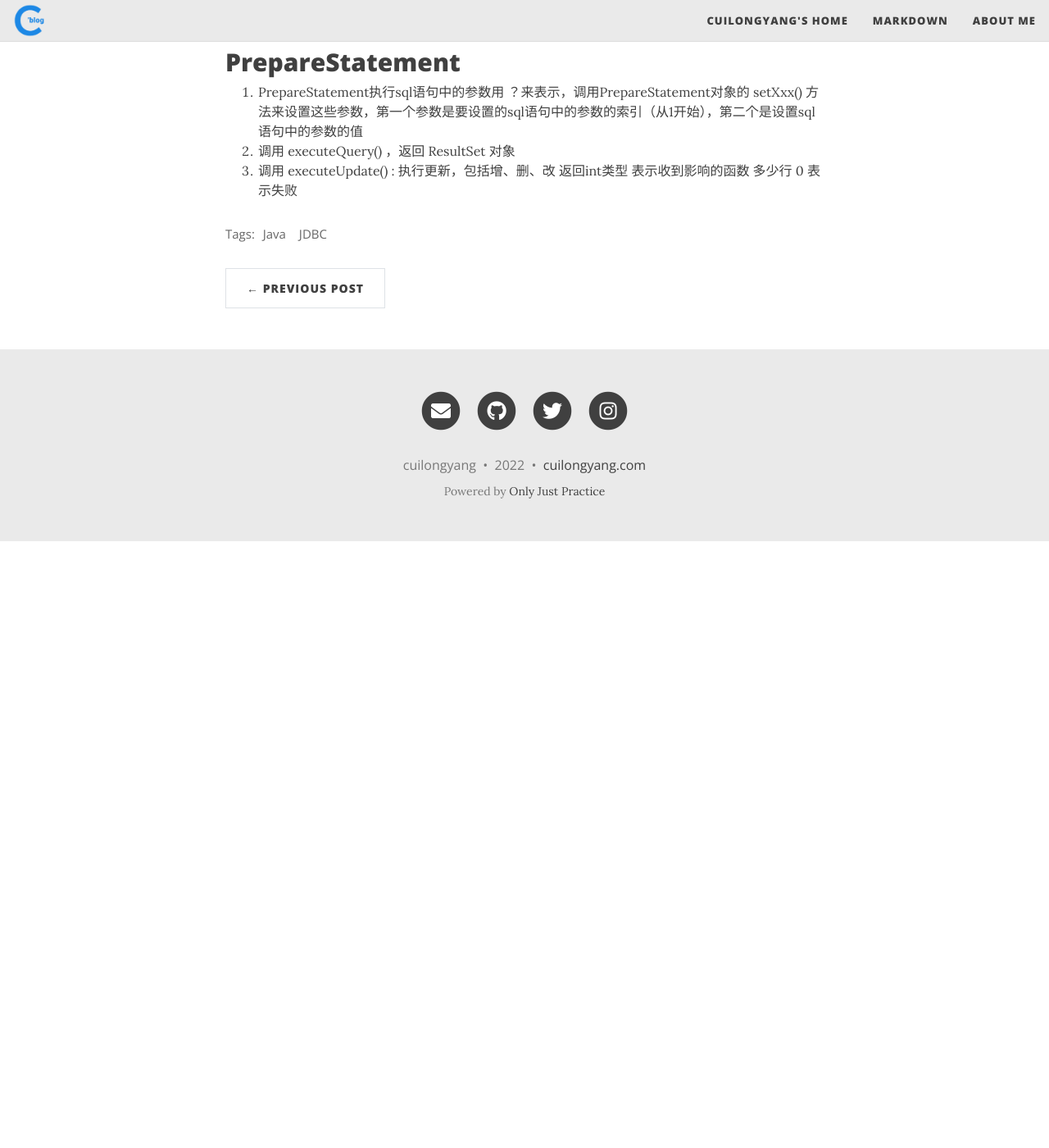
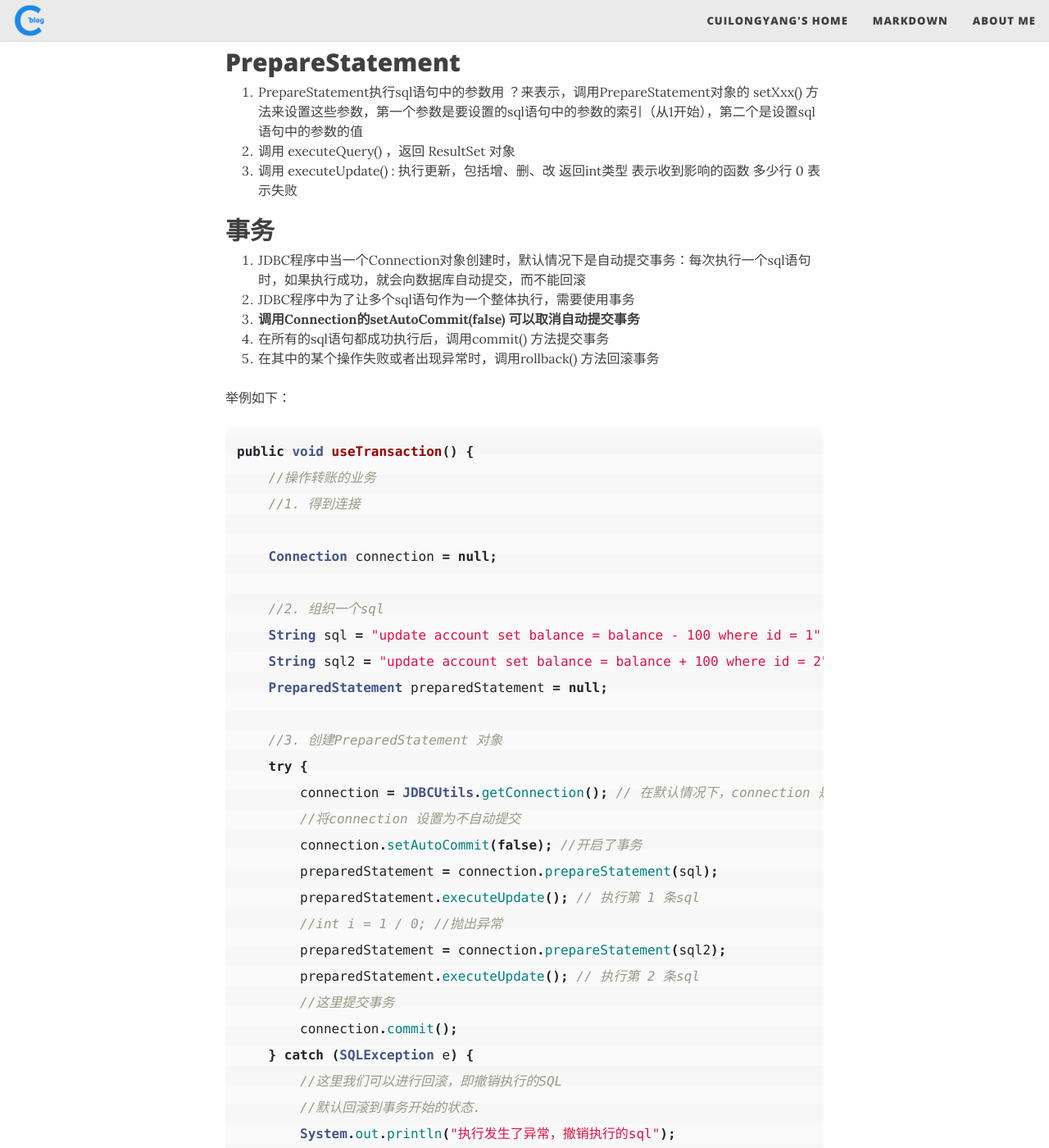
Before and after one commit to cuilongyang/cuilongyang.github.io, a Jekyll site: the page built from _posts/2022-02-13-JDBC.markdown, in a window 1280 px wide and 1400 px high, scrolled down 3634 px. Shown: the whole window at 82% size. Built offline with Jekyll 4.4.1, drawn with Linux system fonts in a browser that asks for light colours; nearby versions of some CDN libraries; before the commit the page ends 4294 px from its top, so only the background shows below that; some of the changed text lies outside the part shown.

Commit message:
Update 2022-02-13-JDBC.markdown

````diff
--- a/_posts/2022-02-13-JDBC.markdown
+++ b/_posts/2022-02-13-JDBC.markdown
@@ -143,3 +143,55 @@ connect.close();
 1. PrepareStatement执行sql语句中的参数用  ？来表示，调用PrepareStatement对象的  setXxx()  方法来设置这些参数，第一个参数是要设置的sql语句中的参数的索引（从1开始），第二个是设置sql语句中的参数的值
 2. 调用 executeQuery()  ，返回  ResultSet  对象
 3. 调用  executeUpdate()  : 执行更新，包括增、删、改   返回int类型  表示收到影响的函数 多少行 0 表示失败
+
+
+
+## 事务
+
+1. JDBC程序中当一个Connection对象创建时，默认情况下是自动提交事务：每次执行一个sql语句时，如果执行成功，就会向数据库自动提交，而不能回滚
+2. JDBC程序中为了让多个sql语句作为一个整体执行，需要使用事务
+3. **调用Connection的setAutoCommit(false) 可以取消自动提交事务**
+4. 在所有的sql语句都成功执行后，调用commit() 方法提交事务
+5. 在其中的某个操作失败或者出现异常时，调用rollback()  方法回滚事务
+
+举例如下：
+
+```java
+public void useTransaction() {
+    //操作转账的业务
+    //1. 得到连接
+
+    Connection connection = null;
+
+    //2. 组织一个sql
+    String sql = "update account set balance = balance - 100 where id = 1";
+    String sql2 = "update account set balance = balance + 100 where id = 2";
+    PreparedStatement preparedStatement = null;
+
+    //3. 创建PreparedStatement 对象
+    try {
+        connection = JDBCUtils.getConnection(); // 在默认情况下，connection 是默认自动提交
+        //将connection 设置为不自动提交
+        connection.setAutoCommit(false); //开启了事务
+        preparedStatement = connection.prepareStatement(sql);
+        preparedStatement.executeUpdate(); // 执行第 1 条sql
+        //int i = 1 / 0; //抛出异常
+        preparedStatement = connection.prepareStatement(sql2);
+        preparedStatement.executeUpdate(); // 执行第 2 条sql
+        //这里提交事务
+        connection.commit();
+    } catch (SQLException e) {
+        //这里我们可以进行回滚，即撤销执行的SQL
+        //默认回滚到事务开始的状态.
+        System.out.println("执行发生了异常，撤销执行的sql");
+        try {
+            connection.rollback();
+        } catch (SQLException throwables) {
+            throwables.printStackTrace();
+        }
+        e.printStackTrace();
+    } finally {
+        //关闭资源
+        JDBCUtils.close(null, preparedStatement, connection);
+    }
+```
````
